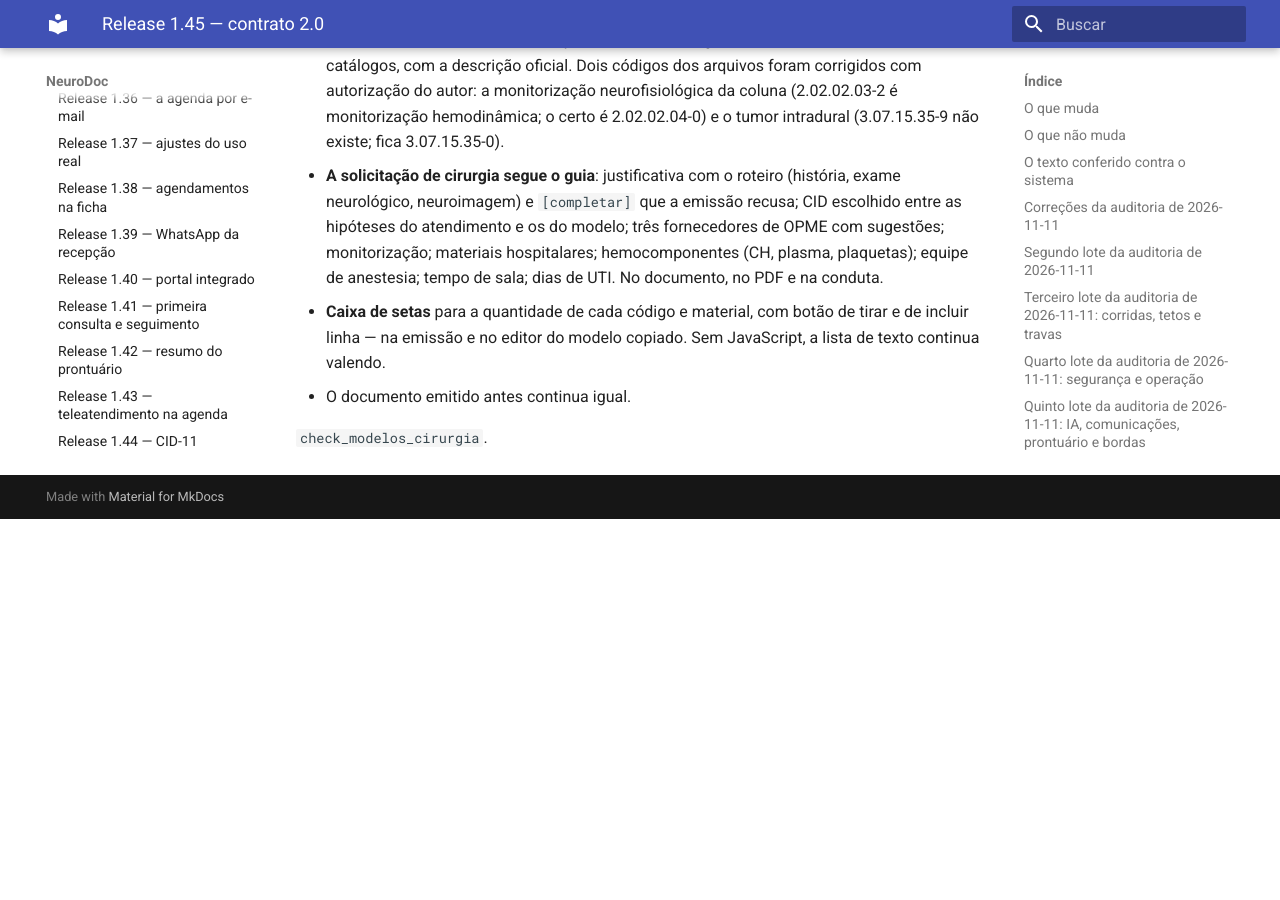
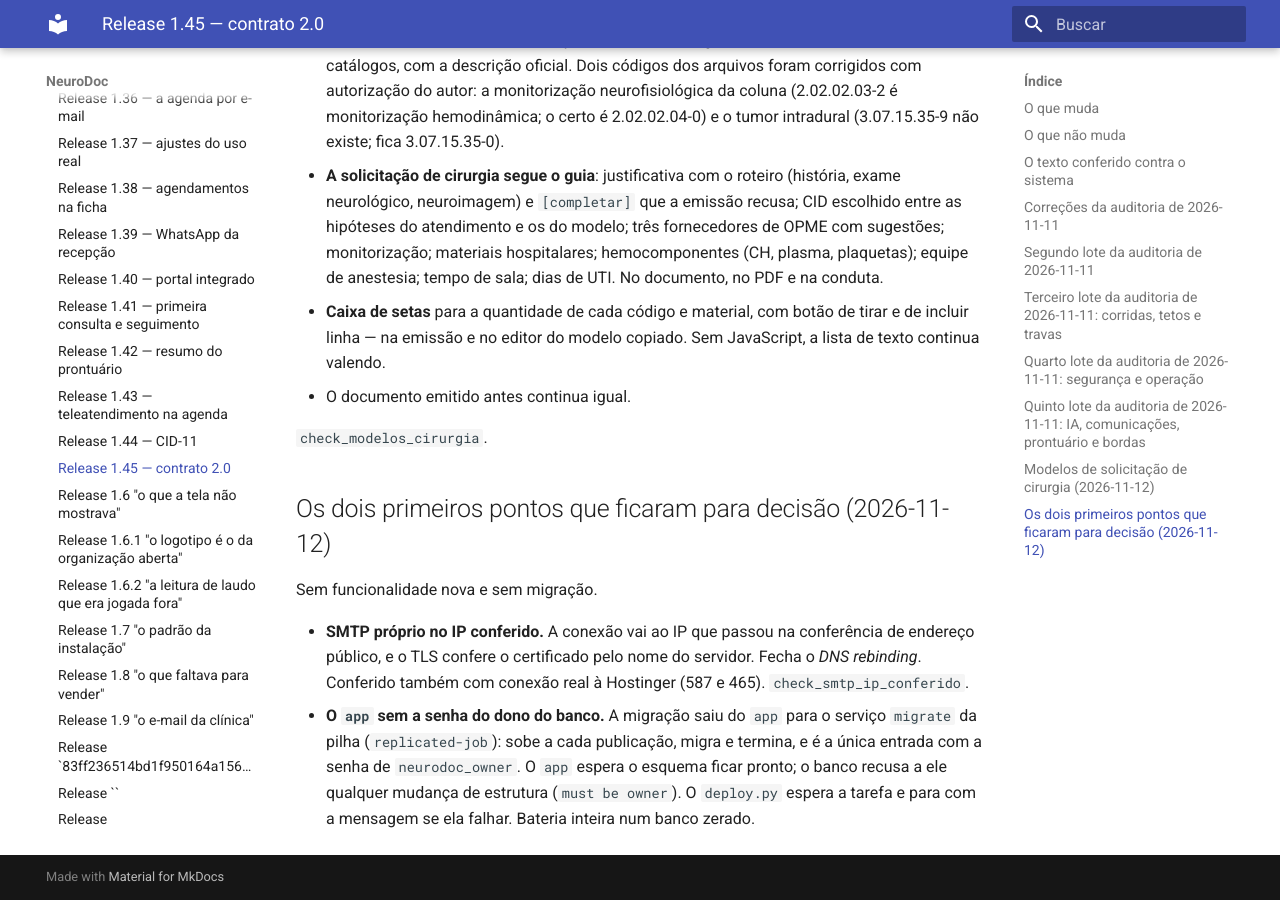
Before and after one commit to ffreua/neurodoc, an MkDocs documentation site: the page built from docs/releases/1.45-contrato-2-0.md, in a window 1280 px wide and 900 px high, scrolled down 5427 px. Built offline with MkDocs 1.6.1 and Material for MkDocs 9.7.7, drawn with Linux system fonts in a browser that asks for light colours; before the commit the page ends 5946 px from its top, so only the background shows below that.

Commit message:
O app sem a senha do dono do banco (auditoria de 2026-11-11): a migração sai do app para o serviço migrate da pilha (replicated-job), que sobe a cada publicação, migra sob trava e termina — a única entrada com a senha de neurodoc_owner; o app espera o esquema e publica os estáticos; o deploy espera a tarefa e para se ela falhar; ambiente local com o mesmo serviço; documentação de deploy atualizada

```diff
--- a/docs/ESTADO-ATUAL.md
+++ b/docs/ESTADO-ATUAL.md
@@ -466,7 +466,8 @@
   `docs/operations/capacidade.md`.
 - `rodar_roteiros` lê `checks/` **de dentro da imagem**: mudou roteiro,
   reconstrua (`docker compose build app`) ou empurre pela entrada padrão.
-- Migração roda sozinha na subida (`prepare_release`). **Nunca**
+- Migração roda sozinha em cada publicação, no serviço `migrate` da
+  pilha (desde 2026-11-11; o `app` não tem mais a senha do dono). **Nunca**
   `manage.py migrate` à mão: o papel da aplicação não tem permissão no
   schema.
 - O worker reinicia a cada deploy. Tarefa longa interrompida precisa
--- a/docs/operations/deploy.md
+++ b/docs/operations/deploy.md
@@ -123,13 +123,25 @@
 
 ## Migrações
 
-Só o `app` migra (`RUN_MIGRATIONS=True` apenas no papel `app`), na
-subida: `bootstrap_release` → `ops/runtime.py::prepare_release`, pela
-conexão `migrations` (usuário `neurodoc_owner`), dentro de
-`pg_try_advisory_lock`. Com duas réplicas subindo juntas, uma migra e a
-outra espera a trava. Em seguida coleta os estáticos da release e garante o
-CID-10. Worker e beat esperam o esquema ficar sem migration pendente antes
-de começar (`wait_for_dependencies`).
+Só o serviço `migrate` migra (`RUN_MIGRATIONS=True` apenas no papel
+`migrate`, desde a auditoria de 2026-11-11). Ele é um `replicated-job` da
+pilha: sobe a cada publicação, roda `migrar_banco` →
+`ops/runtime.py::migrate_release` pela conexão `migrations` (usuário
+`neurodoc_owner`) dentro de `pg_try_advisory_lock`, e termina. É a única
+entrada que recebe `NEURODOC_DB_OWNER_PASSWORD`, e só na rede interna.
+
+O `app` sobe com `bootstrap_release` → `prepare_release`: espera o esquema
+ficar sem migração pendente, coleta os estáticos da release e garante o
+CID-10 e a CID-11. Worker e beat esperam o mesmo (`wait_for_dependencies`).
+`ops/deploy.py::wait_for_stack` só dá a publicação por pronta com a tarefa
+`migrate` desta publicação concluída; falhou, o deploy para e diz onde ler
+o log. Voltar versão (`docs/operations/rollback.md`) não envolve o
+`migrate`: migração não se desfaz por rollback de serviço.
+
+Por que saiu do `app`: o processo exposto à internet guardava, a vida
+inteira, a senha capaz de desligar a imutabilidade da trilha de auditoria
+(`ALTER TABLE ... DISABLE TRIGGER`). Sem ela, o `app` lê e grava, e o banco
+recusa (`must be owner`) qualquer mudança de estrutura.
 
 ## Publicação e HTTPS
 
--- a/docs/releases/1.45-contrato-2-0.md
+++ b/docs/releases/1.45-contrato-2-0.md
@@ -233,3 +233,18 @@
 - O documento emitido antes continua igual.
 
 `check_modelos_cirurgia`.
+
+## Os dois primeiros pontos que ficaram para decisão (2026-11-12)
+
+Sem funcionalidade nova e sem migração.
+
+- **SMTP próprio no IP conferido.** A conexão vai ao IP que passou na
+  conferência de endereço público, e o TLS confere o certificado pelo
+  nome do servidor. Fecha o *DNS rebinding*. Conferido também com
+  conexão real à Hostinger (587 e 465). `check_smtp_ip_conferido`.
+- **O `app` sem a senha do dono do banco.** A migração saiu do `app` para
+  o serviço `migrate` da pilha (`replicated-job`): sobe a cada publicação,
+  migra e termina, e é a única entrada com a senha de `neurodoc_owner`. O
+  `app` espera o esquema ficar pronto; o banco recusa a ele qualquer
+  mudança de estrutura (`must be owner`). O `deploy.py` espera a tarefa e
+  para com a mensagem se ela falhar. Bateria inteira num banco zerado.
```
Also changed, not shown: CLAUDE.md (+5 -3 lines), DEPLOY.md (+8 -3 lines), compose.yml (+28 -1 lines), docker-stack.yml (+29 -1 lines), docs/CODEBASE_MAP.md (+2 -2 lines), 8 other files.
